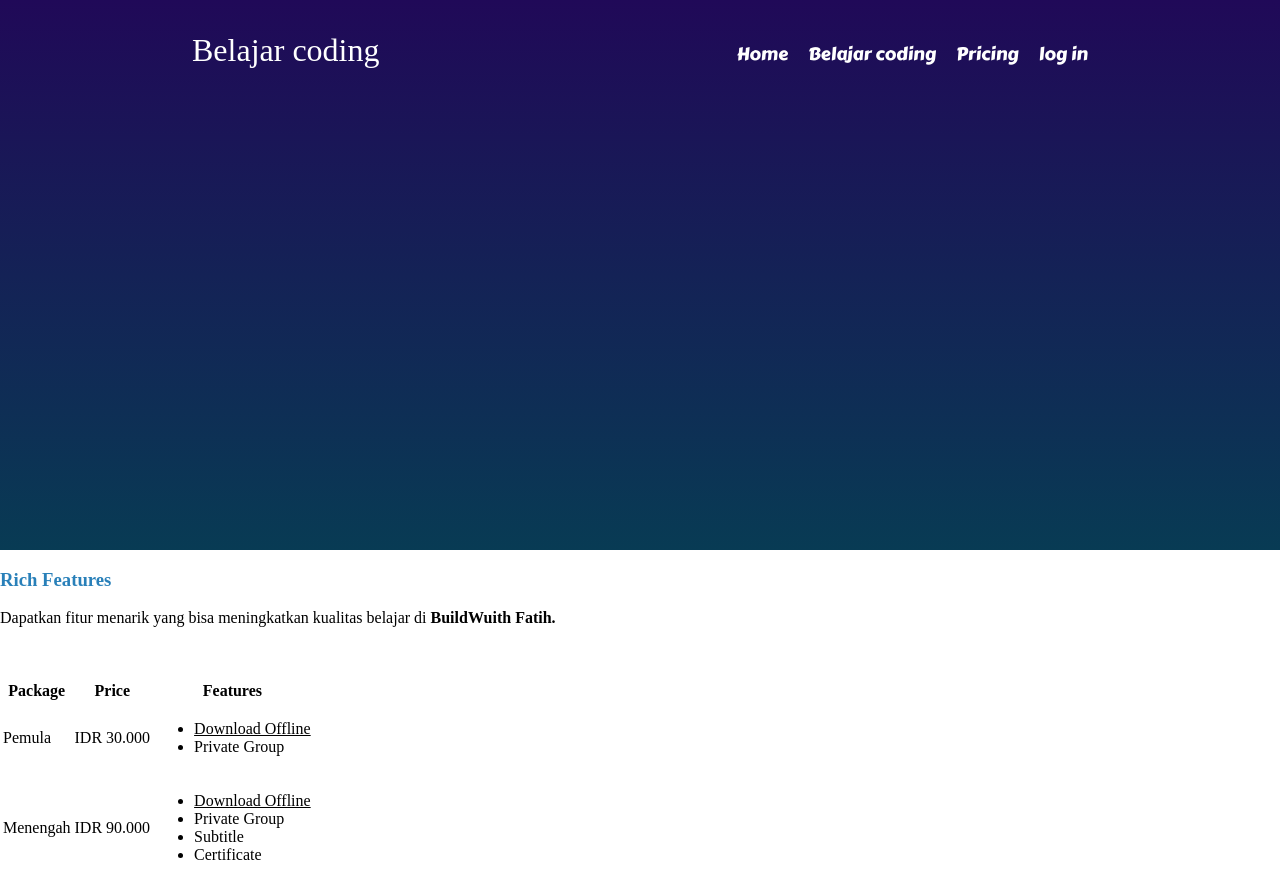
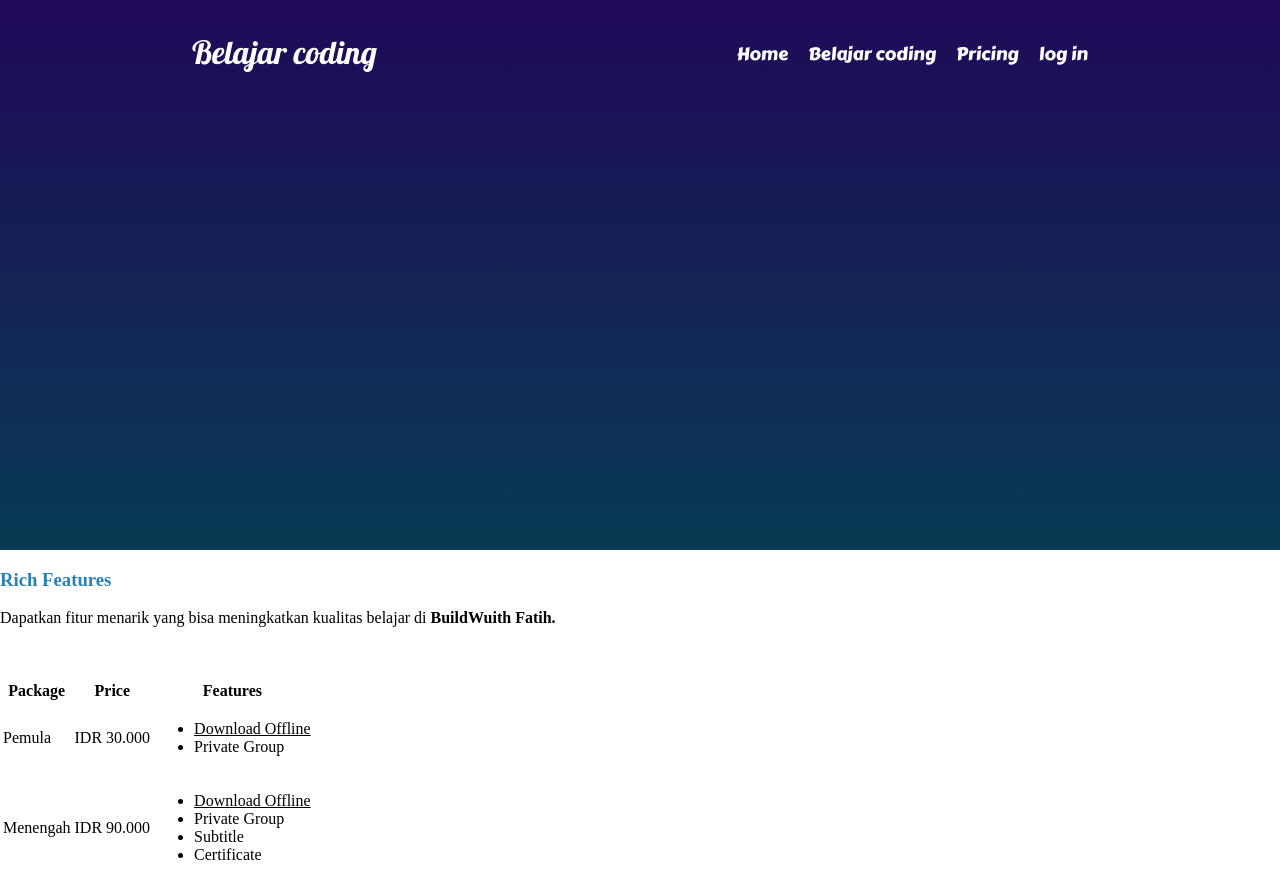
Before and after one commit to myfatih/Basic-html, a plain HTML site: page features.html in a window 1280 px wide. Shown: the top 886 px of the page. Drawn offline with Linux system fonts and the light colour scheme.

Commit message:
Update features.html

```diff
--- a/features.html
+++ b/features.html
@@ -10,7 +10,7 @@
 
     <link rel="preconnect" href="https://fonts.googleapis.com">
     <link rel="preconnect" href="https://fonts.gstatic.com" crossorigin>
-    <link href="https://fonts.googleapis.com/css2?family=Titan+One&display=swap" rel="stylesheet">
+    <link href="https://fonts.googleapis.com/css2?family=Lobster&display=swap" rel="stylesheet">
   </head>
   <body>
     <nav class="header">
```
